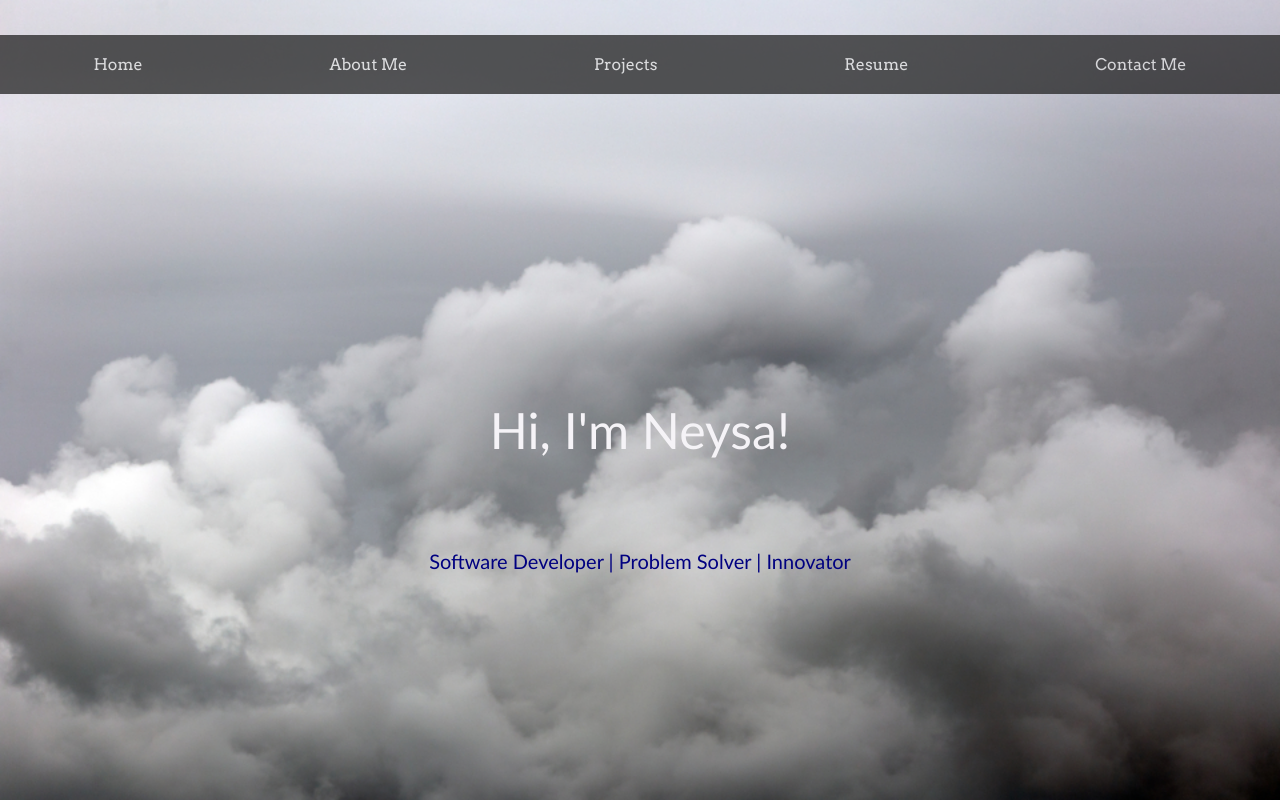
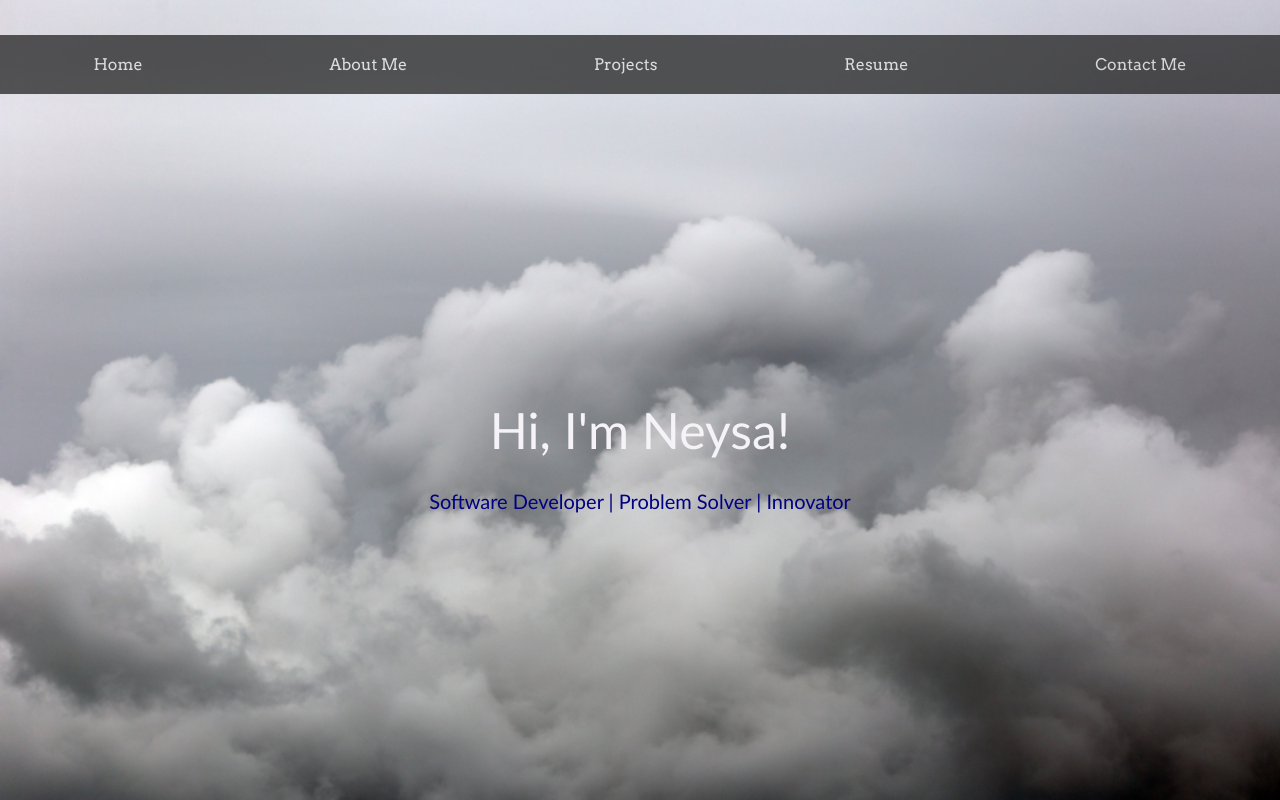
Before and after one commit to neysapatel/neysapatel.github.io, a plain HTML site: page index.html in a window 1280 px wide. Shown: the top 800 px of the page. Drawn offline with Linux system fonts and the light colour scheme.

Commit message:
Fixed spacing issue with title

```diff
--- a/index.html
+++ b/index.html
@@ -26,9 +26,7 @@
 
   <div class="flex-container" id="home">
     <div class="home-title">Hi, I&#039;m Neysa!
-      <div>
-        <br />
-      </div>
+      <br>
       <span id="home-desc">Software Developer | Problem Solver | Innovator</span>
     </div>
   </div>
```
